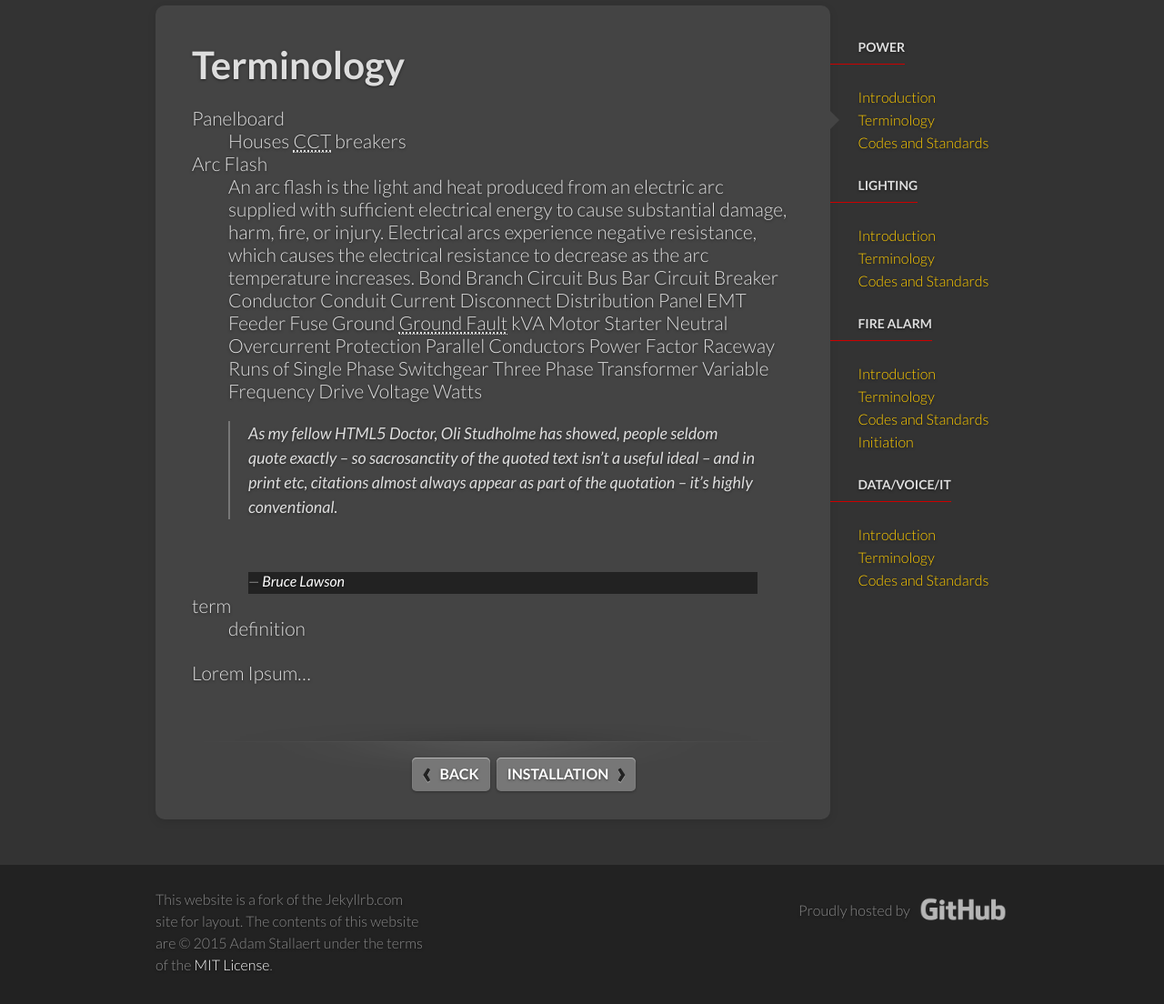
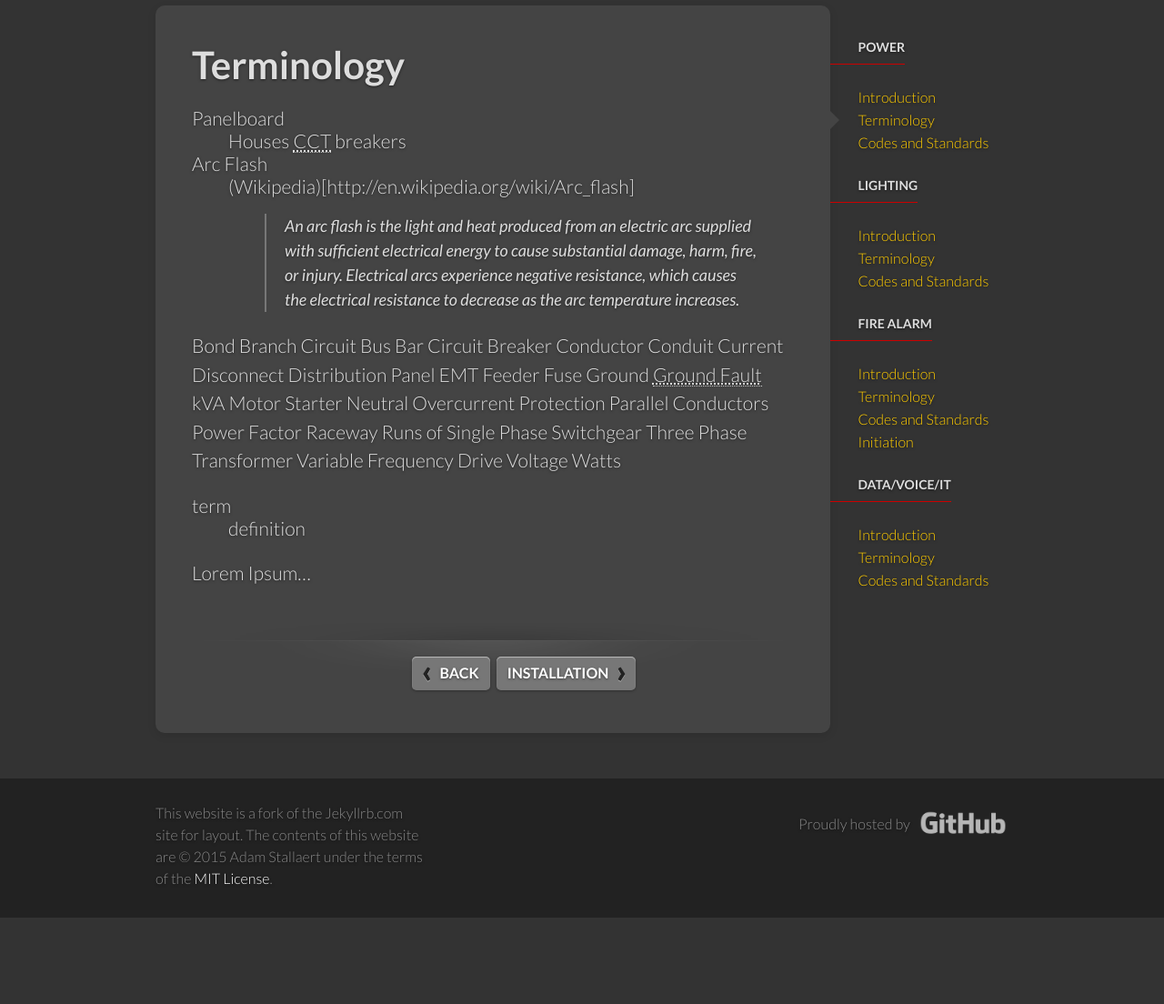
Before and after one commit to astallaert/astallaert.github.io, a Jekyll site: the page built from _ee/power-terminology.md, in a window 1280 px wide, cut to the strip 109-1213 px from the top of the page. Shown: the whole strip at 91% size. Built offline with Jekyll 4.4.1, drawn with Linux system fonts in a browser that asks for light colours; after the commit the page ends 1118 px from its top, so only the background shows below that.

Commit message:
testing markdown blockquote

```diff
--- a/_ee/power-terminology.md
+++ b/_ee/power-terminology.md
@@ -10,7 +10,10 @@ Panelboard
 : Houses CCT breakers
 
 Arc Flash
-: An arc flash is the light and heat produced from an electric arc supplied with sufficient electrical energy to cause substantial damage, harm, fire, or injury. Electrical arcs experience negative resistance, which causes the electrical resistance to decrease as the arc temperature increases.
+: (Wikipedia)[http://en.wikipedia.org/wiki/Arc_flash]
+>An arc flash is the light and heat produced from an electric arc supplied with sufficient electrical energy to cause substantial damage, harm, fire, or injury. Electrical arcs experience negative resistance, which causes the electrical resistance to decrease as the arc temperature increases.
+
+
 Bond
 Branch Circuit
 Bus Bar
@@ -41,14 +44,6 @@ Variable Frequency Drive
 Voltage
 Watts
 
-<blockquote>
-<p>As my fellow HTML5 Doctor, Oli Studholme has showed, people seldom quote exactly
-– so sacrosanctity of the quoted text isn’t a useful ideal – and in print etc,
-citations almost always appear as part of the quotation – it’s highly conventional.</p>
-<footer>
-— <cite><a href="http://www.brucelawson.co.uk/2013/on-citing-quotations-again/">Bruce Lawson</a></cite>
-</footer>
-</blockquote>
 
 
 
```
